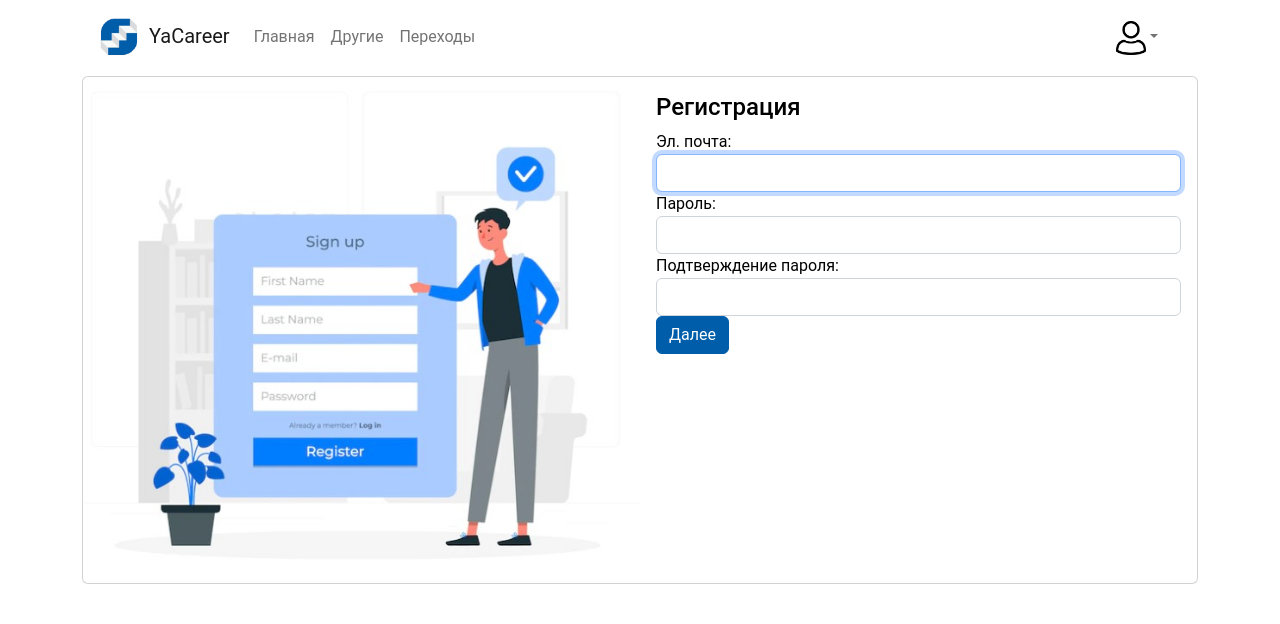
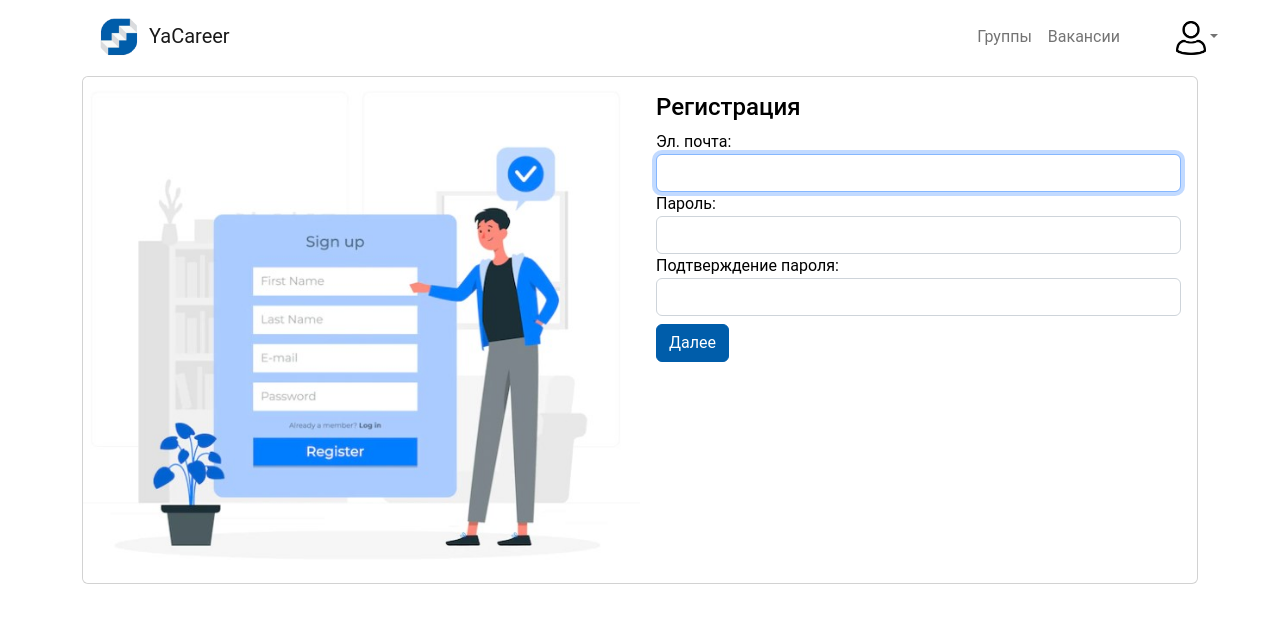
Before and after one commit to djsega1/YaCareer, a Django app: page /users/signup/ in a window 1280 px wide. Shown: the top 624 px of the page. Run offline with Django 4.2, Linux system fonts and the light colour scheme; some libraries are stand-ins or nearby versions.

Commit message:
template fix

```diff
--- a/yacareer/templates/includes/header.html
+++ b/yacareer/templates/includes/header.html
@@ -2,45 +2,43 @@
 
 <header>
   {% with request.resolver_match.view_name as view_name %}
+
     <nav class="navbar navbar-expand-lg">
+
       <div class="container-fluid">
+
         <a class="navbar-brand" href="{% url 'homepage:home' %}">
           <img src="{% static 'img/main_logo.png' %}" alt="Cat" id="header_logo">
           YaCareer
         </a>
-        <button class="navbar-toggler" type="button" data-bs-toggle="collapse" data-bs-target="#navbarSupportedContent" aria-controls="navbarSupportedContent" aria-expanded="false" aria-label="Toggle navigation">
+
+        <div class="d-flex flex-row">
+
+          <button class="navbar-toggler me-4" type="button" data-bs-toggle="collapse" data-bs-target="#navbarSupportedContent" aria-controls="navbarSupportedContent" aria-expanded="false" aria-label="Toggle navigation">
             <span class="navbar-toggler-icon"></span>
           </button>
+
           <div class="collapse navbar-collapse" id="navbarSupportedContent">
             <ul class="navbar-nav me-auto mb-2 mb-lg-0 top-menu">
-
-            <li class="nav-item">
-              <a
-                class="{% if view_name == 'homepage:home' %}nav-link disabled{% else %}nav-link{% endif %}"
-                href="{% url 'homepage:home' %}"
-              >Главная</a>
-            </li>
-
               <li class="nav-item">
                 <a
                   class="nav-link"
                   href="#"
-              >Другие</a>
+                >Группы</a>
               </li>
-
               <li class="nav-item">
                 <a
                   class="nav-link"
                   href="#"
-              >Переходы</a>
+                >Вакансии</a>
               </li>
-
             </ul>
+          </div>
 
           <ul class="navbar-nav col-md-1 text-end">
             <li class="nav-item dropdown">
               <a class="nav-link dropdown-toggle" data-bs-toggle="dropdown" href="#"><img src="{% static 'img/user.png' %}" alt="user" id="user_img"></a>
-               <ul class="dropdown-menu" id="header_dropdown">
+              <ul class="dropdown-menu dropdown-menu-end" id="header_dropdown">
                 {% if user.is_authenticated %}
                   <li><a class="dropdown-item" href="{% url 'users:profile' %}">Мой профиль</a></li>
                   <li>
@@ -58,6 +56,7 @@
           </ul>
 
         </div>
+
       </div>
     </nav>
   {% endwith %}
--- a/yacareer/templates/users/signup.html
+++ b/yacareer/templates/users/signup.html
@@ -17,7 +17,7 @@
           {% for field in form %}
             {% include "users/includes/form.html" %}
           {% endfor %}
-          <button type="submit" class="btn btn-primary">Далее</button>
+          <button type="submit" class="btn btn-primary mt-2">Далее</button>
         </div>
       </div>
     </div>
```
Lines whose indentation alone changed are shown as unchanged.
